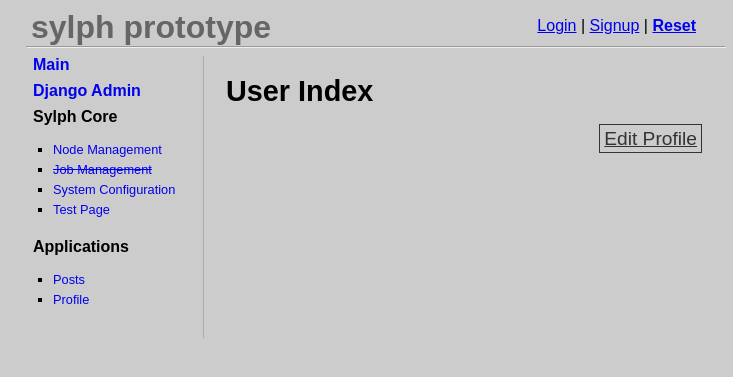
After one commit to spsu/sylph, a Django app: template templates/apps/social/index.html in a window 1280 px wide. The commit adds this page. Shown: the top 377 px of the page, without its empty margins (264-997 px from the left). Run offline with Django 3.2, Linux system fonts and the light colour scheme; the template is opened without the code that fills it, so the values that code supplies are empty.

Commit message:
WIP social index

```diff
--- a/apps/social/models.py
+++ b/apps/social/models.py
@@ -62,7 +62,7 @@ class User(Resource):
 		"""Get the name and the title."""
 		name = self.get_name()
 		title = None
-		if self.title:
+		if self.title and self.last_name:
 			for t in self.TITLE_CHOICES:
 				if self.title == t[0]:
 					title = t[1]
--- a/apps/social/urls.py
+++ b/apps/social/urls.py
@@ -2,7 +2,7 @@ from django.conf.urls.defaults import *
 
 urlpatterns = patterns('sylph.apps.social.views',
 
-	(r'^/?$', 'index_view'),
+	(r'^/?$', 'index'),
 	(r'^edit/$', 'edit_own_profile'),
 	(r'^view/(?P<user_id>\d+)/$', 'view_profile'),
 	(r'^delete/(?P<user_id>\d+)/$', 'delete_user'),
--- /dev/null
+++ b/templates/apps/social/index.html
@@ -0,0 +1,21 @@
+{% extends "base.html" %}
+
+{% block title %}User index{% endblock %}
+
+{%block content %}
+	<h1> User Index </h1>
+	<div class="buttons">
+		<a href="/profile/edit/" class="button">Edit Profile</a>
+	</div>
+
+	<div class="table">
+		{% for user in users %}
+		<div class="row_{% cycle 'odd' 'even' %}">
+			<a href="{{ user.get_absolute_url }}">{{ user.get_name }}</a>
+			{% if user.datetime_edited %}
+				<small>profile edited {{ user.datetime_edited }}</small>
+			{% endif %}
+		</div>
+		{% endfor %}
+	</div>
+{% endblock %}
--- a/templates/apps/social/view_profile.html
+++ b/templates/apps/social/view_profile.html
@@ -3,6 +3,6 @@
 {% block title %}Viewing Profile{% endblock %}
 
 {%block content %}
-	<h1> {{ user.get_name_and_title }} </h1>
+	<h1> <a href="/profile/">Index</a> &gt; {{ user.get_name_and_title }} </h1>
 	TODO
 {% endblock content %}
--- a/templates/sidebar.html
+++ b/templates/sidebar.html
@@ -15,5 +15,5 @@
 
 <ul>
   <li><a href="/post/">Posts</a></li>
-  <li><a href="/social/">Social</a></li>
+  <li><a href="/profile/">Profile</a></li>
 </ul>
```
Also changed, not shown: apps/social/views.py (+5 -5 lines).
